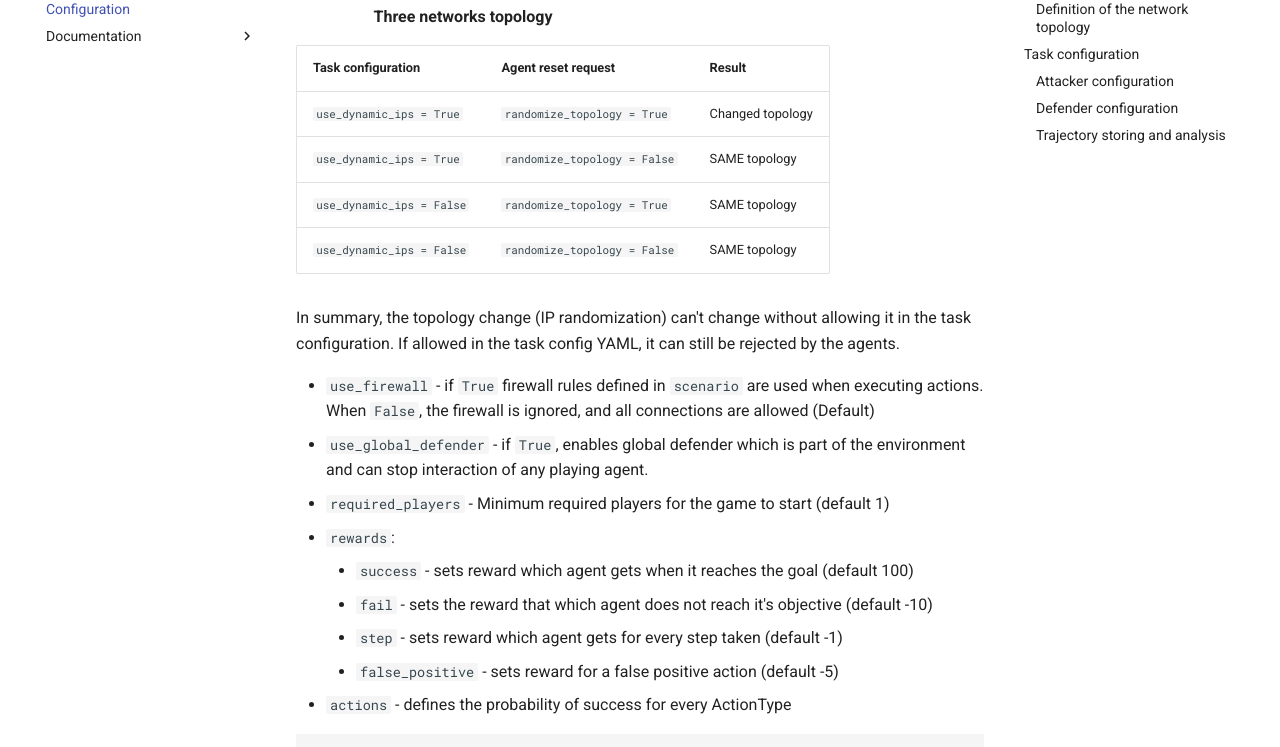
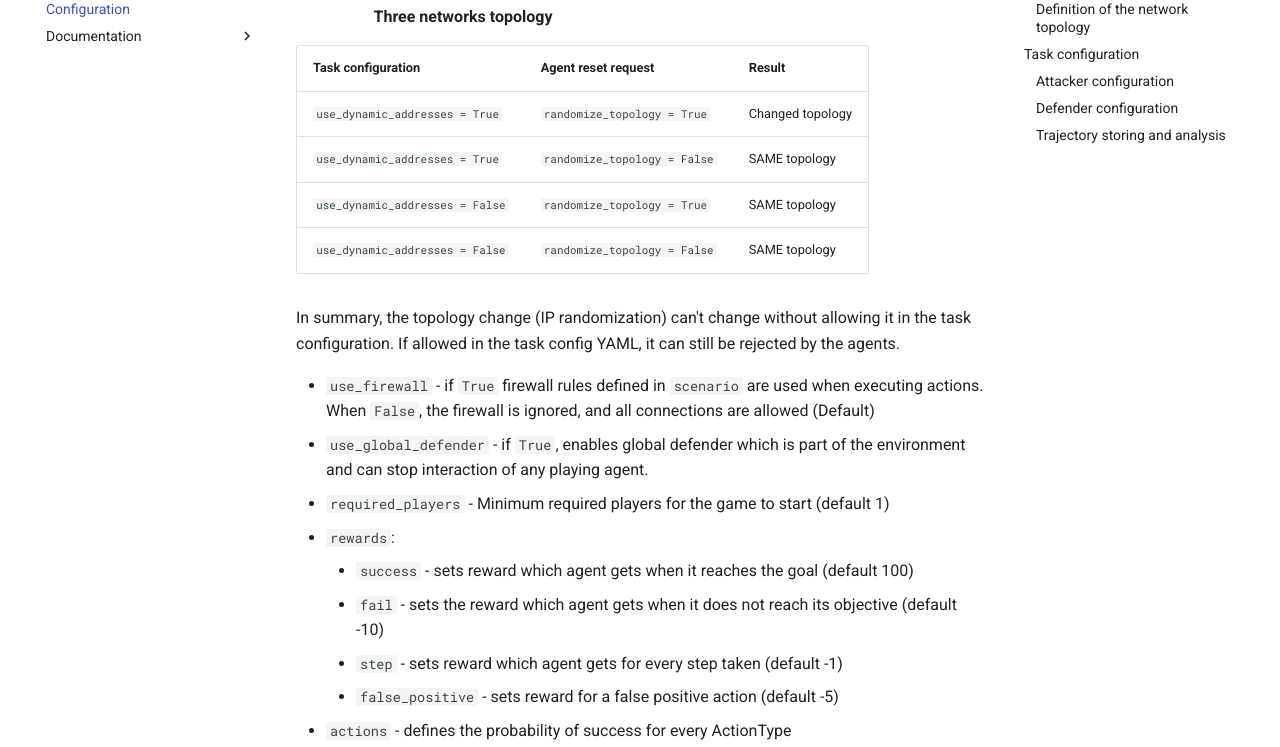
Before and after one commit to stratosphereips/NetSecGame, an MkDocs documentation site: the page built from docs/configuration.md, in a window 1280 px wide and 900 px high, scrolled down 1766 px, cut to the strip 153-900 px from the top of the window. Built offline with MkDocs 1.6.1 and Material for MkDocs 9.7.7, drawn with Linux system fonts in a browser that asks for light colours; some of the changed text lies outside the part shown.

Commit message:
Fix typos

```diff
--- a/docs/configuration.md
+++ b/docs/configuration.md
@@ -55,10 +55,10 @@ There are 5 topologies available in NSG:
 
 |Task configuration| Agent reset request | Result|
 |----------------------|----------------------|----------------------|
-|`use_dynamic_ips = True` | `randomize_topology = True`| Changed topology |
-|`use_dynamic_ips = True` | `randomize_topology = False`| SAME topology |
-|`use_dynamic_ips = False` | `randomize_topology = True`| SAME topology |
-|`use_dynamic_ips = False` | `randomize_topology = False`| SAME topology |
+|`use_dynamic_addresses = True` | `randomize_topology = True`| Changed topology |
+|`use_dynamic_addresses = True` | `randomize_topology = False`| SAME topology |
+|`use_dynamic_addresses = False` | `randomize_topology = True`| SAME topology |
+|`use_dynamic_addresses = False` | `randomize_topology = False`| SAME topology |
 
 In summary, the topology change (IP randomization) can't change without allowing it in the task configuration. If allowed in the task config YAML, it can still be rejected by the agents.
 
@@ -67,7 +67,7 @@ In summary, the topology change (IP randomization) can't change without allowing
 - `required_players` - Minimum required players for the game to start (default 1)
 - `rewards`:
     - `success` - sets reward which agent gets when it reaches the goal (default 100)
-    - `fail` - sets the reward that which agent does not reach it's objective (default -10)
+    - `fail` - sets the reward which agent gets when it does not reach its objective (default -10)
     - `step` - sets reward which agent gets for every step taken (default -1)
     - `false_positive` - sets reward for a false positive action (default -5)
 - `actions` - defines the probability of success for every ActionType
```
Also changed, not shown: other parts of docs/configuration.md (+2 -3 lines), docs/game_coordinator.md (+3 -3 lines), docs/index.md (+7 -7 lines).
